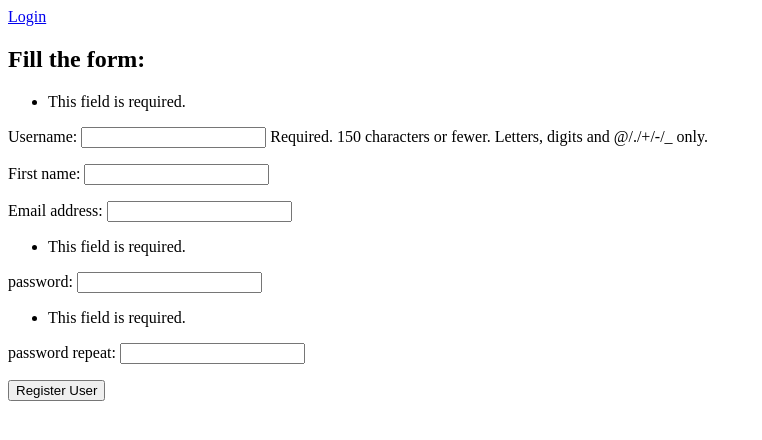
After one commit to JIekceu/it_academy_spring_2022, a Django app: page /lesson/register/ in a window 1280 px wide. The commit adds this page. Shown: the top 440 px of the page, without its empty margins (0-762 px from the left). Run offline with Django 4.2, Linux system fonts and the light colour scheme.

Commit message:
Add registration

```diff
--- a/lesson/forms.py
+++ b/lesson/forms.py
@@ -1,5 +1,6 @@
 from django import forms
 from . import models
+from django.contrib.auth.models import User
 
 
 class EmailMaterialForm(forms.Form):
@@ -23,3 +24,18 @@ class CommentForm(forms.ModelForm):
     class Meta:
         model = models.Comment
         fields = ('name', 'body')
+
+
+class RegistrationForm(forms.ModelForm):
+    password = forms.CharField(label='password:', widget=forms.PasswordInput)
+    password2 = forms.CharField(label='password repeat:', widget=forms.PasswordInput)
+
+    class Meta:
+        model = User
+        fields = ('username', 'first_name', 'email')
+
+    def clean_password2(self):
+        cd = self.cleaned_data
+        if cd['password'] != cd['password2']:
+            raise forms.ValidationError("password and password2 aren't equal")
+        return cd['password2']
--- a/lesson/templates/base.html
+++ b/lesson/templates/base.html
@@ -8,7 +8,7 @@
 </head>
 <body>
     {% if request.user.is_authenticated %}
-        Hi {{ request.user.first_name }}        <a href="{% url "lesson:logout" %}">Logout</a> <a href="{% url "lesson:profile" %}">Profile</a>
+        Hi, {{ request.user.first_name }}        <a href="{% url "lesson:logout" %}">Logout</a> <a href="{% url "lesson:profile" %}">Profile</a>
     {% else %}
             <a href="{% url "lesson:login" %}">Login</a>
     {% endif %}
--- a/lesson/templates/registration/login.html
+++ b/lesson/templates/registration/login.html
@@ -17,4 +17,5 @@
         <input type="hidden"name="next" value="{{ next }}">
     </form>
     <a href="{% url "lesson:password_reset" %}">Forgot your password?</a>
+    <a href="{% url "lesson:register" %}">Register</a>
 {% endblock %}
--- /dev/null
+++ b/lesson/templates/registration/register_user.html
@@ -0,0 +1,12 @@
+{% extends "base.html" %}
+
+{% block title %}Register User{% endblock %}
+
+{% block content %}
+    <h2>Fill the form:</h2>
+    <form action="." method="post">
+        {{ form.as_p }}
+        {% csrf_token %}
+        <input type="submit" value="Register User">
+    </form>
+{% endblock %}
--- a/lesson/urls.py
+++ b/lesson/urls.py
@@ -41,6 +41,7 @@ urlpatterns = [
         name="password_reset_complete",
     ),
     path('profile/', views.view_profile, name='profile'),
+    path('register/', views.register, name='register'),
 ]
 
 if settings.DEBUG:
--- a/lesson/views.py
+++ b/lesson/views.py
@@ -115,3 +115,20 @@ def custom_login(request):
 
 def view_profile(request):
     return render(request, 'profile.html')
+
+
+def register(request):
+    if request.method == "POST":
+        user_form = forms.RegistrationForm(request.POST)
+        if user_form.is_valid():
+            new_user = user_form.save(commit=False)
+            new_user.set_password(user_form.cleaned_data['password'])
+            new_user.save()
+            models.Profile.objects.create(user=new_user, photo="unknown.jpg")
+            return render(request, 'registration/registration_complete.html',
+                          {'new_user': new_user})
+        else:
+            return HttpResponse('bad credentials')
+    else:
+        user_form = forms.RegistrationForm(request.POST)
+        return render(request, 'registration/register_user.html', {"form": user_form})
```
Also changed, not shown: lesson/templates/registration/registration_complete.html (added, +8 -0 lines).
